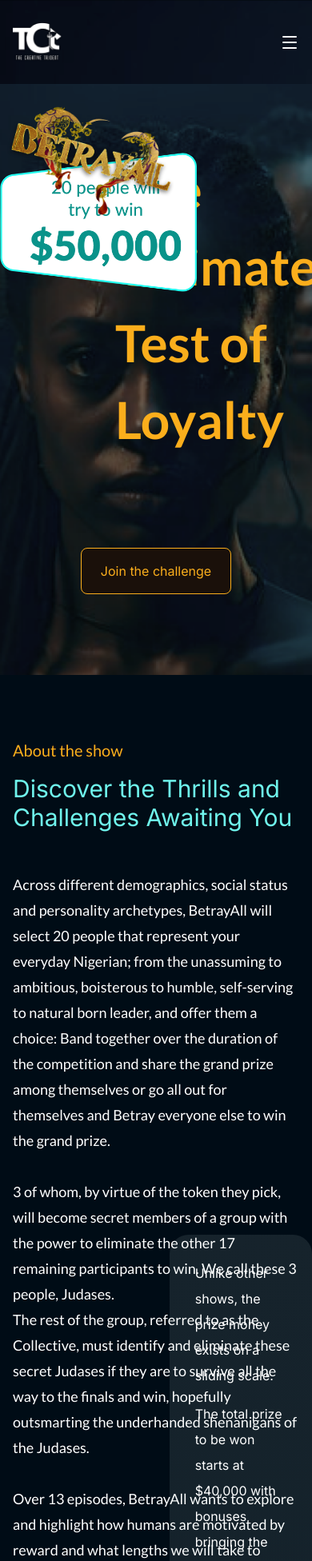
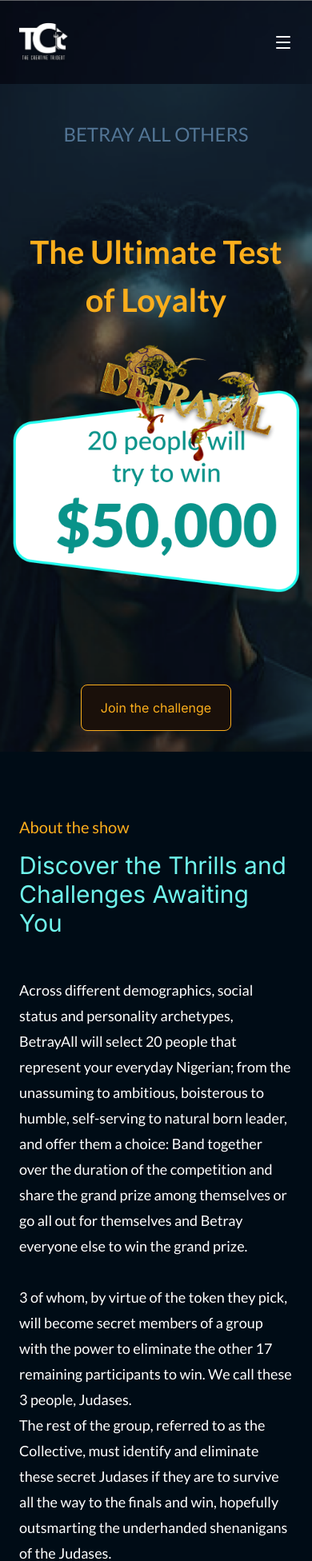
Before and after one commit to unegbuclinton/trident, a Next.js app: page /official-page in a window 390 px wide. Shown: the top 1952 px of the page at 80% size. Built offline with nearby package versions, Linux system fonts and the light colour scheme.

Commit message:
update responsiveness

```diff
--- a/src/app/official-page/page.tsx
+++ b/src/app/official-page/page.tsx
@@ -1,13 +1,11 @@
 'use client'
 import AboutShow from '@/components/about-show/AboutShow'
-import AccordionItem from '@/components/accordion/AccordionItem'
 import ApplicationForm from '@/components/application-form/ApplicationForm'
 import Footer from '@/components/footer/Footer'
 import FrequentQuestions from '@/components/frequent-question/FrequentQuestions'
 import HeroSection from '@/components/hero/HeroSection'
 import OfficialNav from '@/components/nav/OfficialNav'
-import { faqData } from '@/lib/resueableJson'
-import React, { useState } from 'react'
+import React from 'react'
 
 const LandingPage = () => {
   return (
@@ -16,8 +14,8 @@
       <HeroSection />
       <AboutShow />
 
-      <div className='relative py-20'>
-        <div className='bg-money-img bg-cover bg-no-repeat bg-left h-[483px] flex items-center justify-center gap-7'>
+      <div id='Show concept' className='relative py-20'>
+        <div className='bg-money-img bg-cover bg-no-repeat bg-left lg:h-[483px] lg:flex items-center justify-center gap-7'>
           <div className='flex justify-start flex-col h-full max-w-[380px] pt-4'>
             <p className='text-xl text-secondaryColor mb-4 lato'>
               The grand prize
@@ -26,7 +24,7 @@
               Compete for the Ultimate Reward of $50,000
             </h2>
           </div>
-          <div className='w-[460px] text-white p-8 rounded-[24px] bg-card-bg -mt-10'>
+          <div className='max-w-[460px] text-white p-8 rounded-[24px] bg-card-bg -mt-10'>
             <p className='mb-4 leading-8'>
               Unlike other shows, the prize money exists on a sliding scale.
             </p>
@@ -49,6 +47,16 @@
       </div>
       <FrequentQuestions />
       <ApplicationForm />
+      {/*
+      <div className='max-w-[900px] mx-auto  px-4 pb-10'>
+        <iframe
+          src='https://nicelyformed.com/publications/44daf1dc-7546-4ead-8919-5933bcd7d5f2'
+          width='100%'
+          height='800'
+          frameborder='0'
+          allowfullscreen
+        ></iframe>
+      </div> */}
 
       <Footer />
     </div>
--- a/src/components/about-show/AboutShow.tsx
+++ b/src/components/about-show/AboutShow.tsx
@@ -4,7 +4,7 @@
   return (
     <div
       id='About the show'
-      className='py-20 mx-auto max-w-[758px] text-white  px-4'
+      className='py-20 mx-auto max-w-[758px] text-white  px-6'
     >
       <div className='max-w-[608px]'>
         <p className='text-xl text-secondaryColor mb-4 lato'>About the show</p>
--- a/src/components/application-form/ApplicationForm.tsx
+++ b/src/components/application-form/ApplicationForm.tsx
@@ -46,7 +46,7 @@
   return (
     <div
       id='application'
-      className='py-10 text-[#A5A6AF] max-w-[758px] mx-auto  px-4'
+      className='py-10 text-[#A5A6AF] max-w-[758px] mx-auto  px-6'
     >
       <div className='flex justify-start flex-col h-full max-w-[527px] pt-4 mb-16'>
         <p className='text-xl text-secondaryColor mb-4 lato'>Apply Now</p>
--- a/src/components/frequent-question/FrequentQuestions.tsx
+++ b/src/components/frequent-question/FrequentQuestions.tsx
@@ -8,7 +8,7 @@
     setOpenIndex(openIndex === index ? null : index)
   }
   return (
-    <div id='FAQ' className='max-w-[954px] mx-auto py-20 px-4'>
+    <div id='FAQ' className='max-w-[954px] mx-auto py-20 px-6'>
       <h2 className='text-titleColor mb-16 text-3xl'>
         Frequently Asked Questions
       </h2>
--- a/src/components/hero/HeroSection.tsx
+++ b/src/components/hero/HeroSection.tsx
@@ -4,16 +4,16 @@
 
 const HeroSection = () => {
   return (
-    <div className='relative bg-landing-img bg-cover bg-center h-screen'>
+    <div className='relative bg-landing-img bg-cover bg-center h-screen mt-24 px-4'>
       <h2 className='pt-14 font-medium lato text-[#91C7F980]/50 text-center text-2xl mb-[101px]'>
         BETRAY ALL OTHERS
       </h2>
       <div className='relative'>
-        <h2 className='text-secondaryColor lato text-[64px] font-semibold max-w-[406px] ml-[144px]'>
+        <h2 className='text-secondaryColor text-center lg:text-left text-[40px] lato lg:text-[64px] font-semibold max-w-[406px] lg:ml-[144px] mb-20 lg:mb-0'>
           The Ultimate Test of Loyalty
         </h2>
 
-        <div className='absolute top-0 right-36'>
+        <div className='lg:absolute top-0 right-36'>
           <div className='relative w-fit'>
             <Image
               alt='floating-img'
--- a/src/components/nav/OfficialNav.tsx
+++ b/src/components/nav/OfficialNav.tsx
@@ -36,7 +36,7 @@
     <nav
       className={`fixed ${
         showNav ? 'flex' : 'hidden'
-      } top-0 left-0 right-0 justify-between lg:justify-start gap-[10rem] items-center lg:pl-[144px] py-7 z-10 bg-landing-img  px-4`}
+      } top-0 left-0 right-0 justify-between lg:justify-start gap-[10rem] items-center lg:pl-[144px] py-7 z-10 bg-landing-img  px-6`}
     >
       <Link href={'/'}>
         <Image alt='logo' src={'/logo.png'} width={66} height={48} />
@@ -72,9 +72,12 @@
             <li
               key={index}
               className='text-white text-base font-medium  mb-6 text-right pb-6 border-b border-darkGrey'
-              onClick={() => setToggle(false)}
+              onClick={() => {
+                setToggle(false)
+                handleScroll(title)
+              }}
             >
-              <Link href={url}>{title}</Link>
+              {title}
             </li>
           ))}
         </ul>
```
